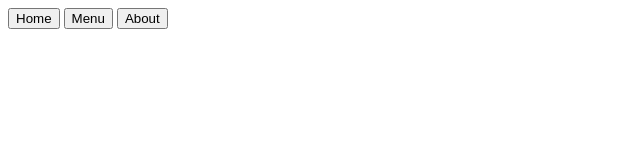
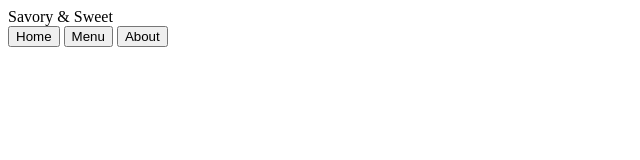
Before and after one commit to saleemrawn/restaurant-page, a website: page src/template.html in a window 1280 px wide. Shown: the whole page, without its empty margins (0-640 px from the left). Drawn offline with Linux system fonts and the light colour scheme.

Commit message:
Add restaurant logo to HTML

```diff
--- a/src/template.html
+++ b/src/template.html
@@ -7,6 +7,7 @@
   </head>
   <body>
     <header>
+      <div class="logo">Savory & Sweet</div>
       <nav>
         <button>Home</button>
         <button>Menu</button>
```
